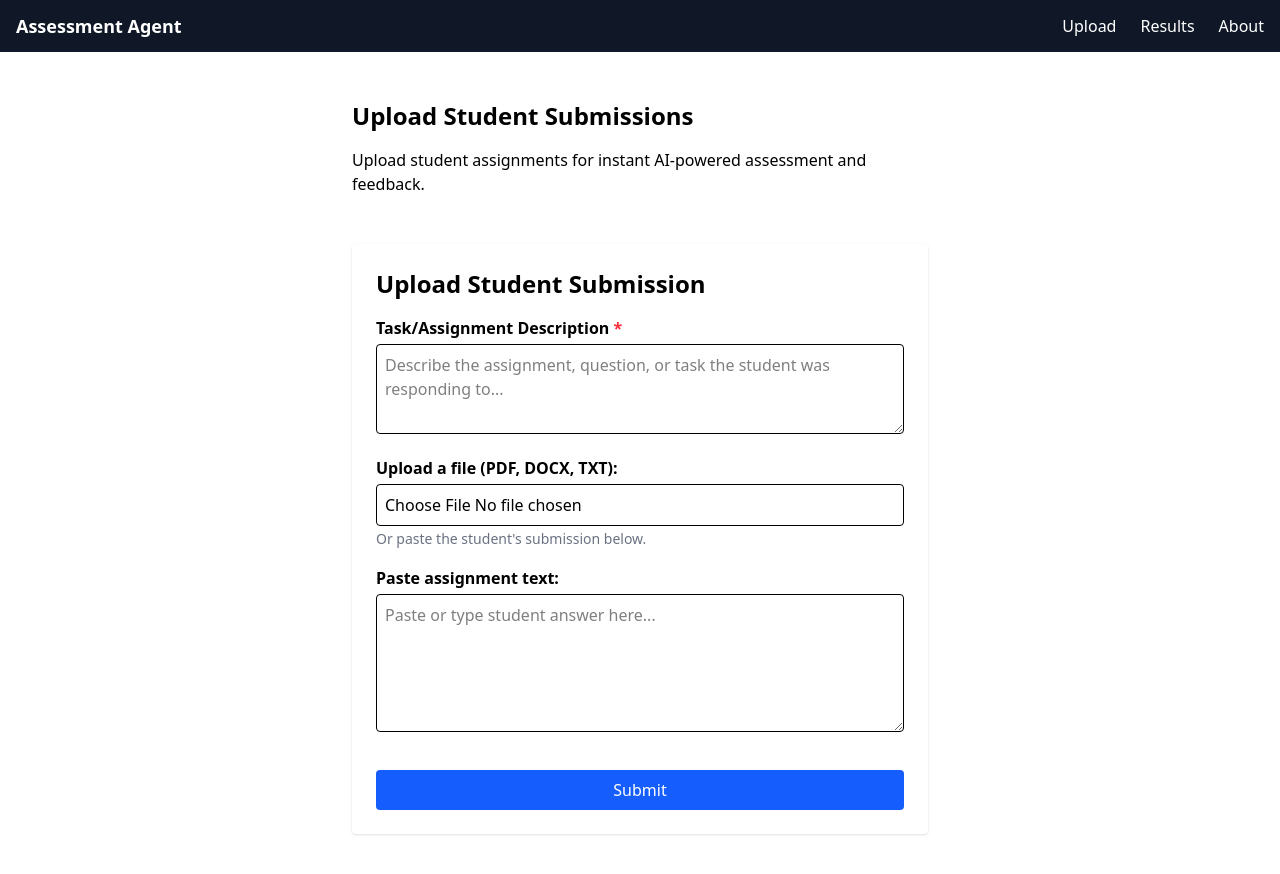
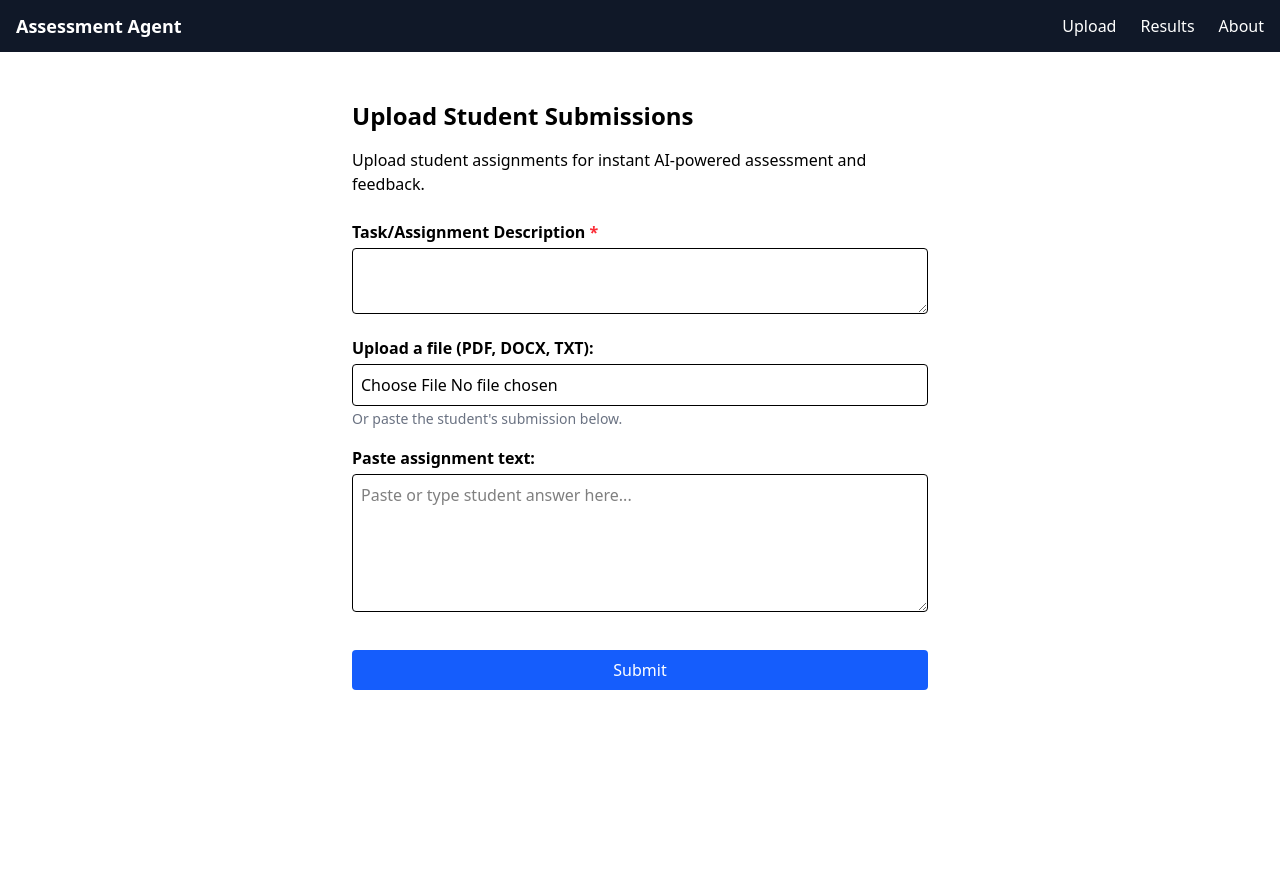
Before and after one commit to jcreek/AutomatedAssessmentFeedbackAgent, a SvelteKit app: page /upload in a window 1280 px wide. Shown: the top 874 px of the page. After the commit the page ends 800 px from the top, so only its background shows below. Built offline with nearby package versions, Linux system fonts and the light colour scheme.

Commit message:
feat(*): Add error handling

```diff
--- a/src/routes/upload/+page.svelte
+++ b/src/routes/upload/+page.svelte
@@ -47,12 +47,20 @@ async function handleSubmit(event: Event) {
     formData.append('text', textInput.trim());
   }
 
+  errorMsg = '';
   try {
     const response = await fetch('/api/grade', {
       method: 'POST',
       body: formData
     });
-    const result = await response.json();
+    let result;
+    try {
+      result = await response.json();
+    } catch {
+      errorMsg = 'Received an invalid response from the server.';
+      submitting = false;
+      return;
+    }
     if (response.ok && result.success) {
       // Save to localStorage history
       try {
@@ -73,10 +81,18 @@ async function handleSubmit(event: Event) {
       taskDescription = '';
       return;
     } else {
-      errorMsg = result.error || 'An error occurred.';
+      if (result && result.error) {
+        errorMsg = `Sorry, something went wrong: ${result.error}`;
+      } else if (response.status === 413) {
+        errorMsg = 'The uploaded file is too large. Please upload a smaller file.';
+      } else if (response.status >= 500) {
+        errorMsg = 'The server encountered an error. Please try again later.';
+      } else {
+        errorMsg = 'An unknown error occurred. Please check your input and try again.';
+      }
     }
   } catch (err) {
-    errorMsg = 'Network or server error.';
+    errorMsg = 'Network or server error. Please check your connection and try again.';
   } finally {
     submitting = false;
   }
@@ -87,11 +103,15 @@ async function handleSubmit(event: Event) {
 <section class="max-w-xl mx-auto py-12">
   <h1 class="text-2xl font-bold mb-4">Upload Student Submissions</h1>
   <p class="mb-6">Upload student assignments for instant AI-powered assessment and feedback.</p>
-  <form on:submit|preventDefault={handleSubmit} class="bg-white shadow rounded p-6 max-w-xl mx-auto mt-12">
-    <h1 class="text-2xl font-bold mb-4">Upload Student Submission</h1>
+  {#if errorMsg}
+    <div class="mb-4 p-3 border border-red-300 bg-red-50 text-red-700 rounded">
+      <strong>Error:</strong> {errorMsg}
+    </div>
+  {/if}
+  <form class="space-y-6" on:submit|preventDefault={handleSubmit}>
     <div class="mb-4">
-      <label class="block font-semibold mb-1" for="taskDescription">Task/Assignment Description <span class="text-red-500">*</span></label>
-      <textarea id="taskDescription" rows="3" class="w-full border p-2 rounded" bind:value={taskDescription} required placeholder="Describe the assignment, question, or task the student was responding to..."></textarea>
+      <label class="block mb-1 font-semibold" for="task">Task/Assignment Description <span class="text-red-500">*</span></label>
+      <textarea id="task" class="w-full border rounded p-2" rows="2" bind:value={taskDescription} required></textarea>
     </div>
     <div class="mb-4">
       <label class="block font-semibold mb-1" for="file">Upload a file (PDF, DOCX, TXT):</label>
```
